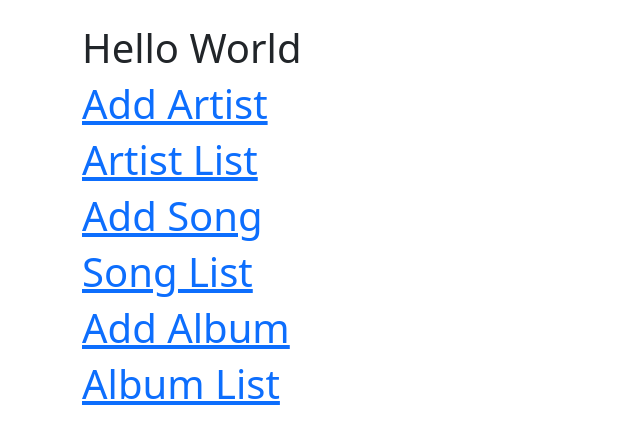
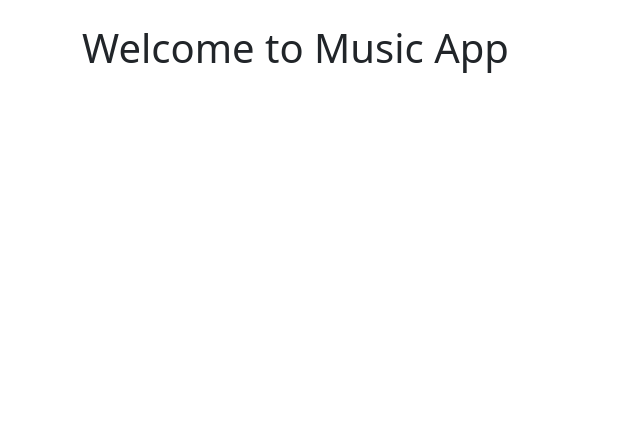
Before and after one commit to gaikwad-sarvanand/MusicApp-django-project, a Django app: page / in a window 1280 px wide. Shown: the part 56-500 px from the top of the page, without its empty margins (0-640 px from the left). Run offline with Django 4.2, Linux system fonts and the light colour scheme; parts of the project's set-up code (start-up, migrations or seed data) failed here and were passed over.

Commit message:
Edit index.html

```diff
--- a/userapp/templates/index.html
+++ b/userapp/templates/index.html
@@ -1,12 +1,12 @@
 <!DOCTYPE html>
 {%extends 'master.html'%} {% block content %}
-<h1>Hello World</h1>
+<h1>Welcome to Music App</h1>
 
-<h1><a href="{{'add_artist' }}">Add Artist</a></h1>
+<!-- <h1><a href="{{'add_artist' }}">Add Artist</a></h1>
 
 <h1><a href="{{ 'artist_list' }}">Artist List</a></h1>
 <h1><a href="{{'add_song' }}">Add Song</a></h1>
 <h1><a href="{{ 'song_list' }}">Song List</a></h1>
 <h1><a href="{{'addalbum' }}">Add Album</a></h1>
-<h1><a href="{{ 'albumlist' }}">Album List</a></h1>
+<h1><a href="{{ 'albumlist' }}">Album List</a></h1> -->
 {%endblock%}
```
